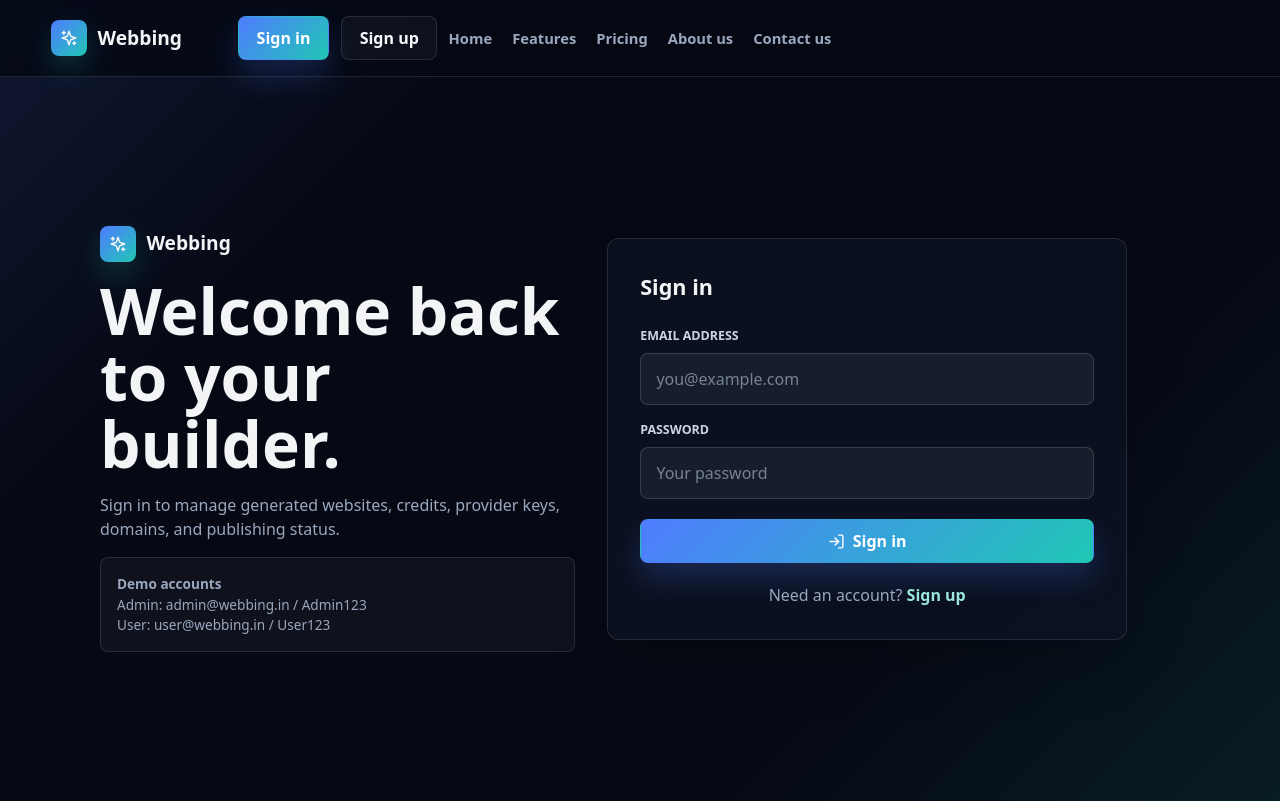
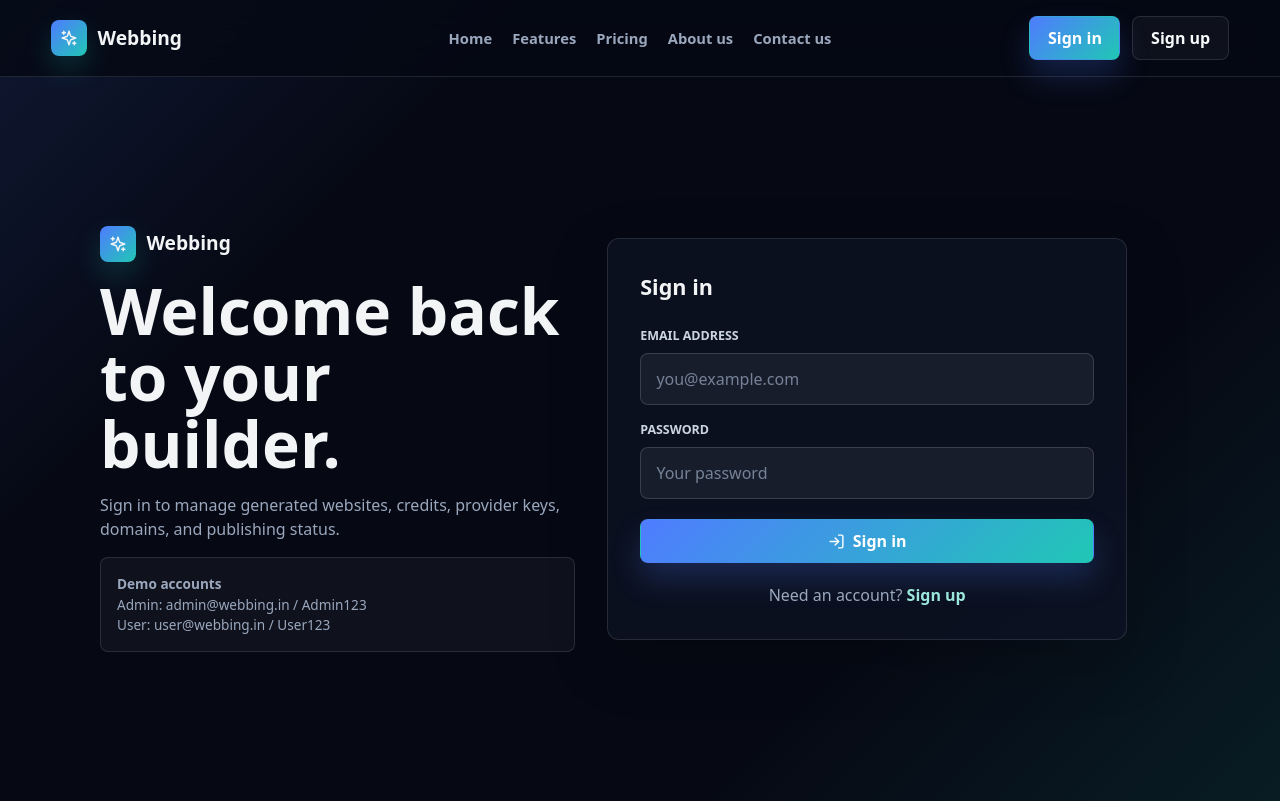
Before and after one commit to jayarampogakula/webbing, a Next.js app in the folder apps/web/: page /signin in a window 1280 px wide. Built offline with nearby package versions, Linux system fonts and the light colour scheme.

Commit message:
style: fix header layout to align actions on right and auto collapse panels on mobile screens

```diff
--- a/apps/web/src/app/globals.css
+++ b/apps/web/src/app/globals.css
@@ -1005,4 +1005,7 @@ option {
     left: 50%;
     transform: translateX(-50%);
   }
+  .nav-actions {
+    margin-left: auto;
+  }
 }
```
Also changed, not shown: apps/web/src/app/admin/AdminConsole.tsx (+7 -0 lines), apps/web/src/app/dashboard/DashboardEditor.tsx (+7 -0 lines).
